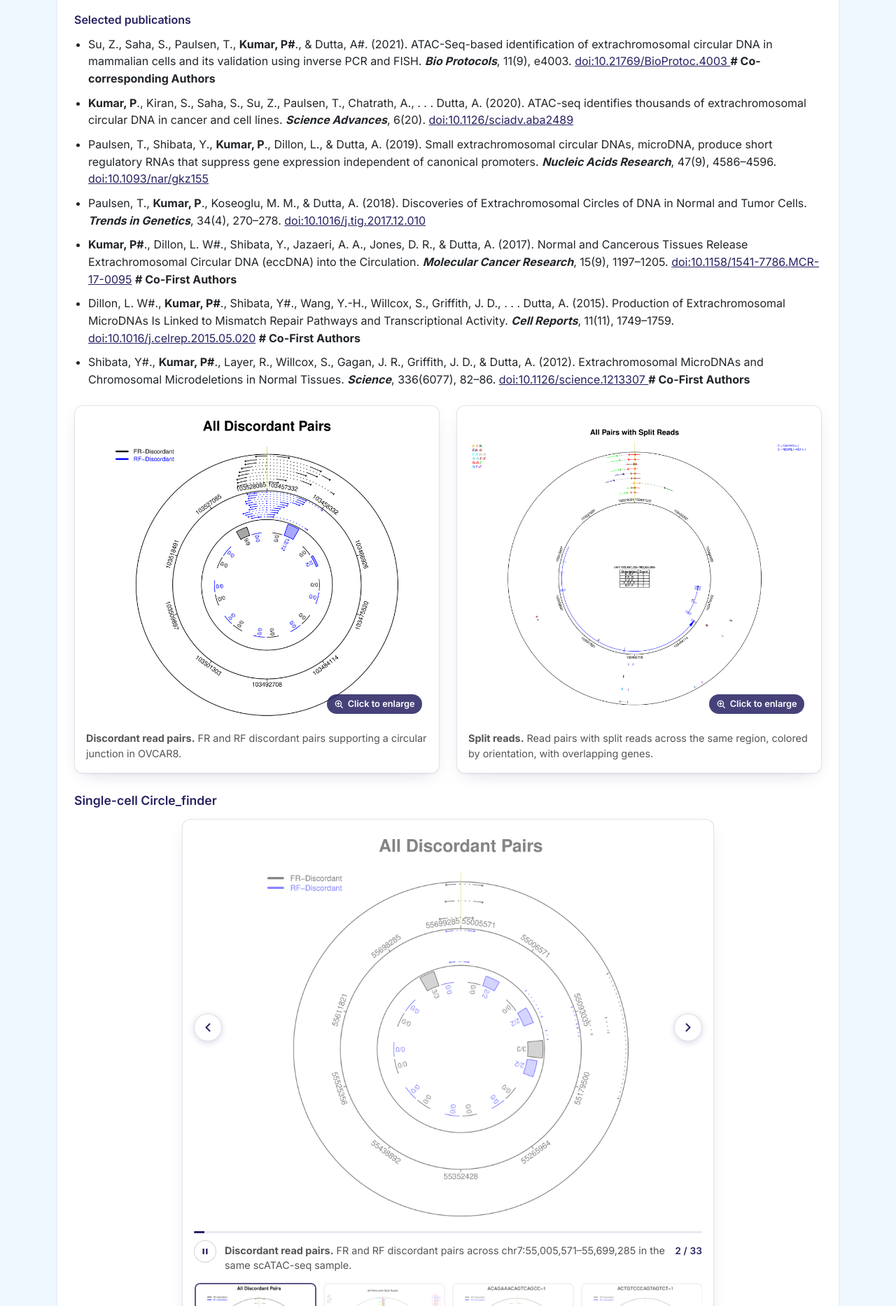
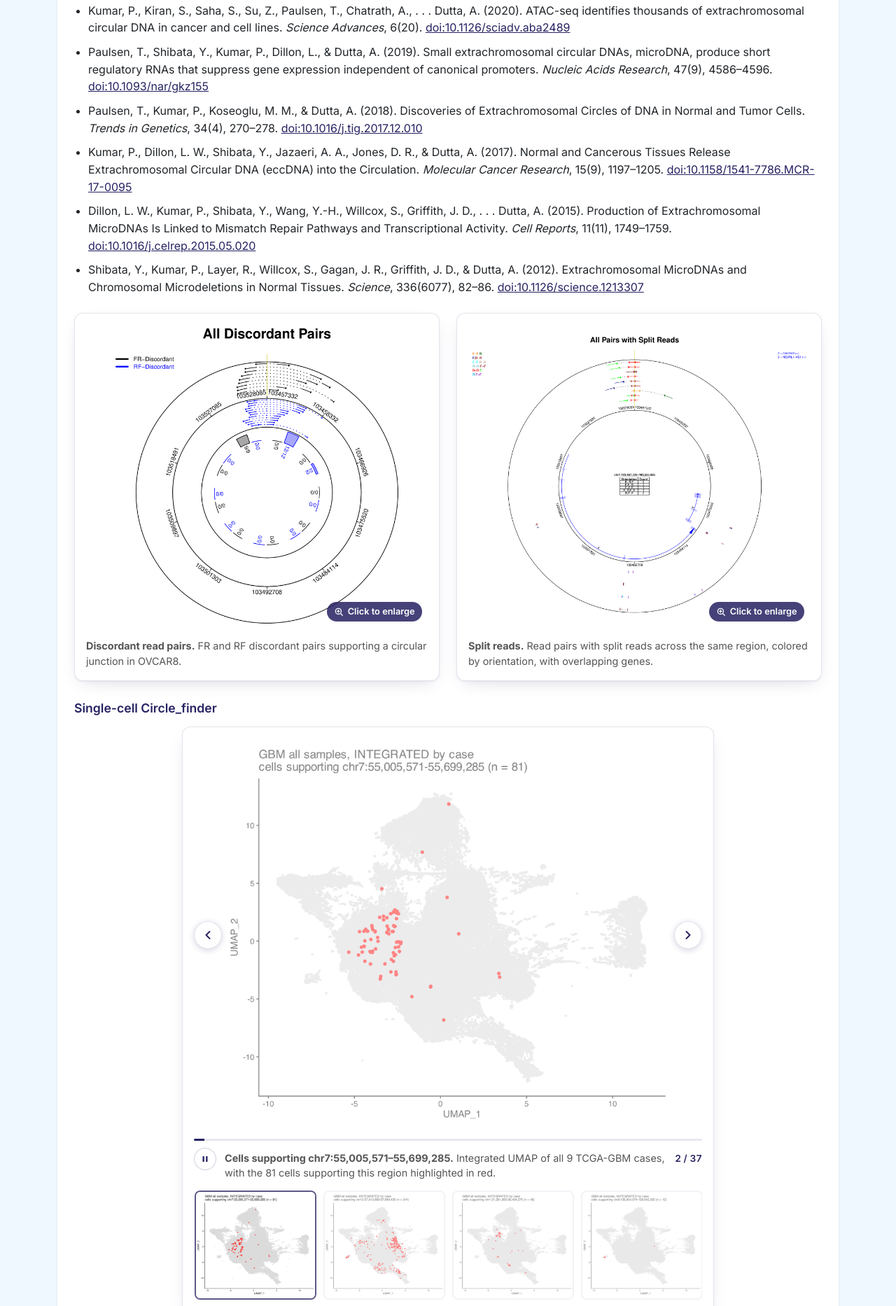
Before and after one commit to pankaj-kumar-lab/webpage, a plain HTML site: page research.html in a window 1280 px wide. Shown: the part 1669-3535 px from the top of the page at 70% size. Drawn offline with nearby package versions, Linux system fonts and the light colour scheme.

Commit message:
Added UMAP

```diff
--- a/research.html
+++ b/research.html
@@ -412,19 +412,17 @@
 
             <h5 class="project-sub">Circle_finder</h5>
             <p>
-                Dr. Kumar was among the first authors from his postdoctoral group to apply paired-end high-throughput sequencing to identify circular DNA at base-pair resolution <a href="https://doi.org/10.1126/science.1213307" target="_blank" rel="noopener">doi:10.1126/science.1213307</a>. Building on this foundational work, he developed Circle_finder (<strong>Circle_finder</strong> available at <a href="https://github.com/pk7zuva/Circle_finder" target="_blank">Github</a>), one of the first computational tools capable of identifying extrachromosomal circular DNA (eccDNA) from any paired-end high-throughput sequencing dataset. Despite growing interest in the field, the genome-wide abundance of eccDNA and its functional significance remain poorly understood. These sequences range from a few hundred kilobases to several megabases in size. Dr. Kumar’s research focuses particularly on longer eccDNA molecules, which are expected to harbor full-length gene sequences and may therefore have greater functional and clinical relevance.
-
-With over a decade of experience in circular DNA research, Dr. Kumar brings deep expertise in both the experimental and computational dimensions of this emerging field.
+                Pankaj Kumar was one of the first authors from the group (postdoc lab) that used first paired-end high throughput sequencing methods to identify circular DNA at base-pair resolution. Pankaj Kumar developed one of the first computational methods (<strong>Circle_finder</strong> available at <a href="https://github.com/pk7zuva/Circle_finder" target="_blank">Github</a>), which can identify circular DNA from any type of paired-end high throughput sequencing data. The genome-wide abundance of eccDNAs and their functional importance are not very well understood. These eccDNA sequences are a few hundred kbs to a few megabases in size. Pankaj Kumar's interest is in longer eccDNA as they are expected to harbor full-length gene sequences. Pankaj Kumar has been working on circular DNA for over a decade.
+            </p>
 
             <h5 class="pub-heading">Selected publications</h5>
             <ul class="pub-list">
-              <li>Su, Z., Saha, S., Paulsen, T., <b>Kumar, P#</b>., &amp; Dutta, A#. (2021). ATAC-Seq-based identification of extrachromosomal circular DNA in mammalian cells and its validation using inverse PCR and FISH. <span class="journal"><b>Bio Protocols</b></span>, 11(9), e4003. <a href="https://doi.org/10.21769/BioProtoc.4003" target="_blank" rel="noopener">doi:10.21769/BioProtoc.4003 </a> <b># Co-corresponding Authors</b></li>
-              <li><b>Kumar, P</b>., Kiran, S., Saha, S., Su, Z., Paulsen, T., Chatrath, A., . . . Dutta, A. (2020). ATAC-seq identifies thousands of extrachromosomal circular DNA in cancer and cell lines. <span class="journal"><b>Science Advances</b></span>, 6(20). <a href="https://doi.org/10.1126/sciadv.aba2489" target="_blank" rel="noopener">doi:10.1126/sciadv.aba2489</a></li>
-              <li>Paulsen, T., Shibata, Y., <b>Kumar, P</b>., Dillon, L., &amp; Dutta, A. (2019). Small extrachromosomal circular DNAs, microDNA, produce short regulatory RNAs that suppress gene expression independent of canonical promoters. <span class="journal"><b>Nucleic Acids Research</b></span>, 47(9), 4586–4596. <a href="https://doi.org/10.1093/nar/gkz155" target="_blank" rel="noopener">doi:10.1093/nar/gkz155</a></li>
-              <li>Paulsen, T., <b>Kumar, P</b>., Koseoglu, M. M., &amp; Dutta, A. (2018). Discoveries of Extrachromosomal Circles of DNA in Normal and Tumor Cells. <span class="journal"><b>Trends in Genetics</b></span>, 34(4), 270–278. <a href="https://doi.org/10.1016/j.tig.2017.12.010" target="_blank" rel="noopener">doi:10.1016/j.tig.2017.12.010</a></li>
-              <li><b>Kumar, P#</b>., Dillon, L. W#., Shibata, Y., Jazaeri, A. A., Jones, D. R., &amp; Dutta, A. (2017). Normal and Cancerous Tissues Release Extrachromosomal Circular DNA (eccDNA) into the Circulation. <span class="journal"><b>Molecular Cancer Research</b></span>, 15(9), 1197–1205. <a href="https://doi.org/10.1158/1541-7786.MCR-17-0095" target="_blank" rel="noopener">doi:10.1158/1541-7786.MCR-17-0095</a> <b># Co-First Authors</b></li>
-              <li>Dillon, L. W#., <b>Kumar, P#</b>., Shibata, Y#., Wang, Y.-H., Willcox, S., Griffith, J. D., . . . Dutta, A. (2015). Production of Extrachromosomal MicroDNAs Is Linked to Mismatch Repair Pathways and Transcriptional Activity. <span class="journal"><b>Cell Reports</b></span>, 11(11), 1749–1759. <a href="https://doi.org/10.1016/j.celrep.2015.05.020" target="_blank" rel="noopener">doi:10.1016/j.celrep.2015.05.020</a> <b># Co-First Authors</b></li>
-              <li>Shibata, Y#., <b>Kumar, P#</b>., Layer, R., Willcox, S., Gagan, J. R., Griffith, J. D., &amp; Dutta, A. (2012). Extrachromosomal MicroDNAs and Chromosomal Microdeletions in Normal Tissues. <span class="journal"><b>Science</b></span>, 336(6077), 82–86. <a href="https://doi.org/10.1126/science.1213307" target="_blank" rel="noopener">doi:10.1126/science.1213307 </a> <b># Co-First Authors</b> </li>
+              <li>Kumar, P., Kiran, S., Saha, S., Su, Z., Paulsen, T., Chatrath, A., . . . Dutta, A. (2020). ATAC-seq identifies thousands of extrachromosomal circular DNA in cancer and cell lines. <span class="journal">Science Advances</span>, 6(20). <a href="https://doi.org/10.1126/sciadv.aba2489" target="_blank" rel="noopener">doi:10.1126/sciadv.aba2489</a></li>
+              <li>Paulsen, T., Shibata, Y., Kumar, P., Dillon, L., &amp; Dutta, A. (2019). Small extrachromosomal circular DNAs, microDNA, produce short regulatory RNAs that suppress gene expression independent of canonical promoters. <span class="journal">Nucleic Acids Research</span>, 47(9), 4586–4596. <a href="https://doi.org/10.1093/nar/gkz155" target="_blank" rel="noopener">doi:10.1093/nar/gkz155</a></li>
+              <li>Paulsen, T., Kumar, P., Koseoglu, M. M., &amp; Dutta, A. (2018). Discoveries of Extrachromosomal Circles of DNA in Normal and Tumor Cells. <span class="journal">Trends in Genetics</span>, 34(4), 270–278. <a href="https://doi.org/10.1016/j.tig.2017.12.010" target="_blank" rel="noopener">doi:10.1016/j.tig.2017.12.010</a></li>
+              <li>Kumar, P., Dillon, L. W., Shibata, Y., Jazaeri, A. A., Jones, D. R., &amp; Dutta, A. (2017). Normal and Cancerous Tissues Release Extrachromosomal Circular DNA (eccDNA) into the Circulation. <span class="journal">Molecular Cancer Research</span>, 15(9), 1197–1205. <a href="https://doi.org/10.1158/1541-7786.MCR-17-0095" target="_blank" rel="noopener">doi:10.1158/1541-7786.MCR-17-0095</a></li>
+              <li>Dillon, L. W., Kumar, P., Shibata, Y., Wang, Y.-H., Willcox, S., Griffith, J. D., . . . Dutta, A. (2015). Production of Extrachromosomal MicroDNAs Is Linked to Mismatch Repair Pathways and Transcriptional Activity. <span class="journal">Cell Reports</span>, 11(11), 1749–1759. <a href="https://doi.org/10.1016/j.celrep.2015.05.020" target="_blank" rel="noopener">doi:10.1016/j.celrep.2015.05.020</a></li>
+              <li>Shibata, Y., Kumar, P., Layer, R., Willcox, S., Gagan, J. R., Griffith, J. D., &amp; Dutta, A. (2012). Extrachromosomal MicroDNAs and Chromosomal Microdeletions in Normal Tissues. <span class="journal">Science</span>, 336(6077), 82–86. <a href="https://doi.org/10.1126/science.1213307" target="_blank" rel="noopener">doi:10.1126/science.1213307</a></li>
             </ul>
 
             <div class="figure-pair">
@@ -500,13 +498,13 @@ With over a decade of experience in circular DNA research, Dr. Kumar brings deep
 
             <h5 class="pub-heading">Selected publications</h5>
             <ul class="pub-list">
-              <li>Esmaeili, F., Banerjee, K., Chatrath, A., Sahu, D., Shibata, Y., Saha, S., Kumar, P., . . . tRF-3021a Promotes Apoptosis Resistance and Global Protein Synthesis in Cancer Cell Lines. <span class="journal"><b>Molecular Cancer Research</b></span>, OF1–OF20.</li>
-              <li>Parikh, R., Wilson, B., Marrah, L., Su, Z., Saha, S., Kumar, P., . . . Dutta, A. (2022). tRForest: a novel random forest-based algorithm for tRNA-derived fragment target prediction. <span class="journal"><b>NAR Genomics and Bioinformatics</b></span>, 4(2). <a href="https://doi.org/10.1093/nargab/lqac037" target="_blank" rel="noopener">doi:10.1093/nargab/lqac037</a></li>
-              <li>Su, Z., Wilson, B., Kumar, P., &amp; Dutta, A. (2020). Noncanonical Roles of tRNAs: tRNA Fragments and Beyond. <span class="journal"><b>Annual Review of Genetics</b></span>, 54, 47–69. <a href="https://doi.org/10.1146/annurev-genet-022620-101840" target="_blank" rel="noopener">doi:10.1146/annurev-genet-022620-101840</a></li>
-              <li>Kuscu, C., Kumar, P., Kiran, M., Su, Z., Malik, A., &amp; Dutta, A. (2018). tRNA fragments (tRFs) guide Ago to regulate gene expression post-transcriptionally in a Dicer-independent manner. <span class="journal"><b>RNA</b></span>, 24(8), 1093–1105. <a href="https://doi.org/10.1261/rna.066126.118" target="_blank" rel="noopener">doi:10.1261/rna.066126.118</a></li>
-              <li>Kumar, P., Kuscu, C., &amp; Dutta, A. (2016). Biogenesis and Function of Transfer RNA-Related Fragments (tRFs). <span class="journal"><b>Trends in Biochemical Sciences</b></span>, 41(8), 679–689. <a href="https://doi.org/10.1016/j.tibs.2016.05.004" target="_blank" rel="noopener">doi:10.1016/j.tibs.2016.05.004</a></li>
-              <li>Kumar, P., Anaya, J., Mudunuri, S. B., &amp; Dutta, A. (2014). Meta-analysis of tRNA derived RNA fragments reveals that they are evolutionarily conserved and associate with AGO proteins to recognize specific RNA targets. <span class="journal"><b>BMC Biology</b></span>, 12. <a href="https://doi.org/10.1186/s12915-014-0078-0" target="_blank" rel="noopener">doi:10.1186/s12915-014-0078-0</a></li>
-              <li>Kumar, P., Mudunuri, S. B., Anaya, J., &amp; Dutta, A. (2014). tRFdb: a database for transfer RNA fragments. <span class="journal"><b>Nucleic Acids Research</b></span> (Database Issue). <a href="https://doi.org/10.21769/BioProtoc.4003" target="_blank" rel="noopener">doi:10.21769/BioProtoc.4003</a></li>
+              <li>Esmaeili, F., Banerjee, K., Chatrath, A., Sahu, D., Shibata, Y., Saha, S., Kumar, P., . . . tRF-3021a Promotes Apoptosis Resistance and Global Protein Synthesis in Cancer Cell Lines. <span class="journal">Molecular Cancer Research</span>, OF1–OF20.</li>
+              <li>Parikh, R., Wilson, B., Marrah, L., Su, Z., Saha, S., Kumar, P., . . . Dutta, A. (2022). tRForest: a novel random forest-based algorithm for tRNA-derived fragment target prediction. <span class="journal">NAR Genomics and Bioinformatics</span>, 4(2). <a href="https://doi.org/10.1093/nargab/lqac037" target="_blank" rel="noopener">doi:10.1093/nargab/lqac037</a></li>
+              <li>Su, Z., Wilson, B., Kumar, P., &amp; Dutta, A. (2020). Noncanonical Roles of tRNAs: tRNA Fragments and Beyond. <span class="journal">Annual Review of Genetics</span>, 54, 47–69. <a href="https://doi.org/10.1146/annurev-genet-022620-101840" target="_blank" rel="noopener">doi:10.1146/annurev-genet-022620-101840</a></li>
+              <li>Kuscu, C., Kumar, P., Kiran, M., Su, Z., Malik, A., &amp; Dutta, A. (2018). tRNA fragments (tRFs) guide Ago to regulate gene expression post-transcriptionally in a Dicer-independent manner. <span class="journal">RNA</span>, 24(8), 1093–1105. <a href="https://doi.org/10.1261/rna.066126.118" target="_blank" rel="noopener">doi:10.1261/rna.066126.118</a></li>
+              <li>Kumar, P., Kuscu, C., &amp; Dutta, A. (2016). Biogenesis and Function of Transfer RNA-Related Fragments (tRFs). <span class="journal">Trends in Biochemical Sciences</span>, 41(8), 679–689. <a href="https://doi.org/10.1016/j.tibs.2016.05.004" target="_blank" rel="noopener">doi:10.1016/j.tibs.2016.05.004</a></li>
+              <li>Kumar, P., Anaya, J., Mudunuri, S. B., &amp; Dutta, A. (2014). Meta-analysis of tRNA derived RNA fragments reveals that they are evolutionarily conserved and associate with AGO proteins to recognize specific RNA targets. <span class="journal">BMC Biology</span>, 12. <a href="https://doi.org/10.1186/s12915-014-0078-0" target="_blank" rel="noopener">doi:10.1186/s12915-014-0078-0</a></li>
+              <li>Kumar, P., Mudunuri, S. B., Anaya, J., &amp; Dutta, A. (2014). tRFdb: a database for transfer RNA fragments. <span class="journal">Nucleic Acids Research</span> (Database Issue). <a href="https://doi.org/10.21769/BioProtoc.4003" target="_blank" rel="noopener">doi:10.21769/BioProtoc.4003</a></li>
             </ul>
       </div>
 
@@ -603,9 +601,24 @@ With over a decade of experience in circular DNA research, Dr. Kumar brings deep
        To add a figure: put the PNG in public/ and add one line to this list.
        ========================================================================= */
     const SC_FIGURES = [
-      { src: 'public/sc_circle_finder_umap.png',
-        title: 'scATAC-seq UMAP: chr7 EGFR region signal',
-        caption: '<strong>Cells with signal in the EGFR region.</strong> scATAC-seq UMAP of a glioblastoma sample, with the 27 cells showing signal in the chr7 EGFR region (chr7:55,005,571–55,699,285) highlighted in red.' },
+      // Integrated UMAPs: all 9 TCGA-GBM scATAC-seq cases
+      { src: 'public/gbm_integrated_umap_clusters.png',
+        title: 'GBM - All Samples - Integrated',
+        caption: '<strong>All samples, integrated.</strong> UMAP of scATAC-seq cells from all 9 TCGA-GBM cases, integrated by case and colored by cluster.' },
+      { src: 'public/gbm_integrated_umap_chr7.png',
+        title: 'Cells supporting chr7:55,005,571–55,699,285',
+        caption: '<strong>Cells supporting chr7:55,005,571–55,699,285.</strong> Integrated UMAP of all 9 TCGA-GBM cases, with the 81 cells supporting this region highlighted in red.' },
+      { src: 'public/gbm_integrated_umap_chr12.png',
+        title: 'Cells supporting chr12:57,613,669–57,849,420',
+        caption: '<strong>Cells supporting chr12:57,613,669–57,849,420.</strong> Integrated UMAP of all 9 TCGA-GBM cases, with the 341 cells supporting this region highlighted in red.' },
+      { src: 'public/gbm_integrated_umap_chr1.png',
+        title: 'Cells supporting chr1:21,261,893–26,404,275',
+        caption: '<strong>Cells supporting chr1:21,261,893–26,404,275.</strong> Integrated UMAP of all 9 TCGA-GBM cases, with the 48 cells supporting this region highlighted in red.' },
+      { src: 'public/gbm_integrated_umap_chr8.png',
+        title: 'Cells supporting chr8:126,854,074–129,642,520',
+        caption: '<strong>Cells supporting chr8:126,854,074–129,642,520.</strong> Integrated UMAP of all 9 TCGA-GBM cases, with the 12 cells supporting this region highlighted in red.' },
+
+      // Single sample: discordant pairs and split reads (chr7 EGFR region)
       { src: 'public/sc_circle_finder_discordant_pairs.png',
         title: 'All discordant pairs: chr7 EGFR region',
         caption: '<strong>Discordant read pairs.</strong> FR and RF discordant pairs across chr7:55,005,571–55,699,285 in the same scATAC-seq sample.' },
```
Also changed, not shown: public/gbm_integrated_umap_chr1.png (added), public/gbm_integrated_umap_chr12.png (added), public/gbm_integrated_umap_chr7.png (added), public/gbm_integrated_umap_chr8.png (added), public/gbm_integrated_umap_clusters.png (added).
